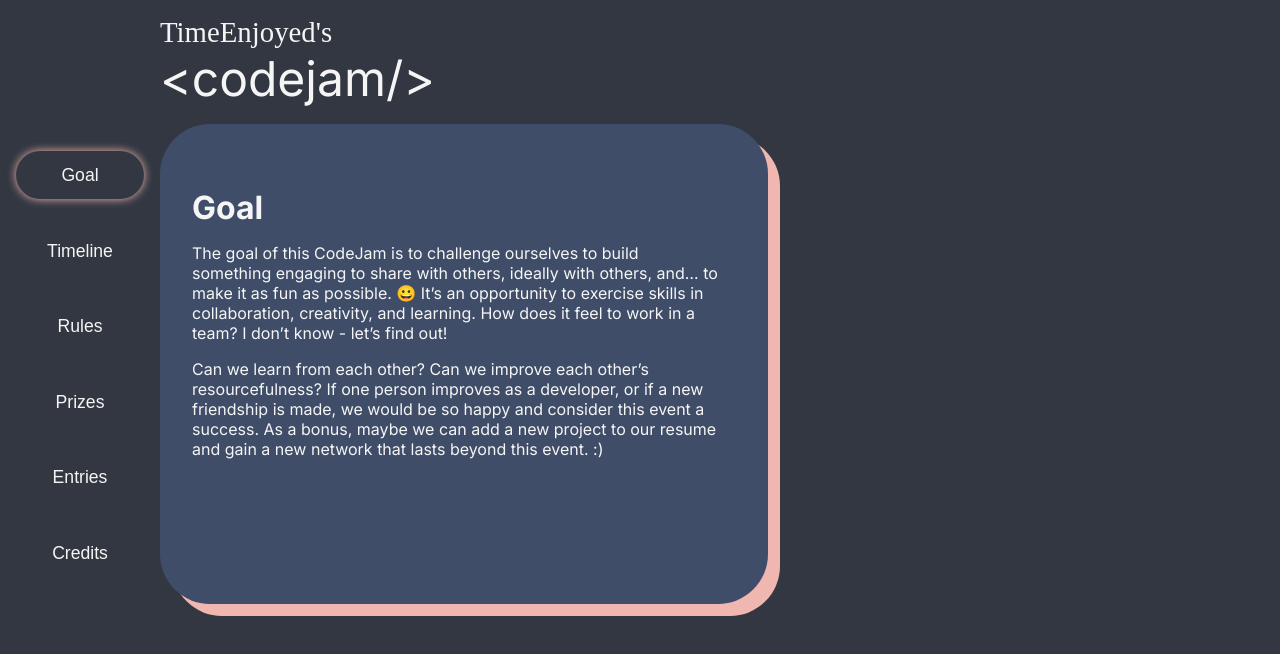
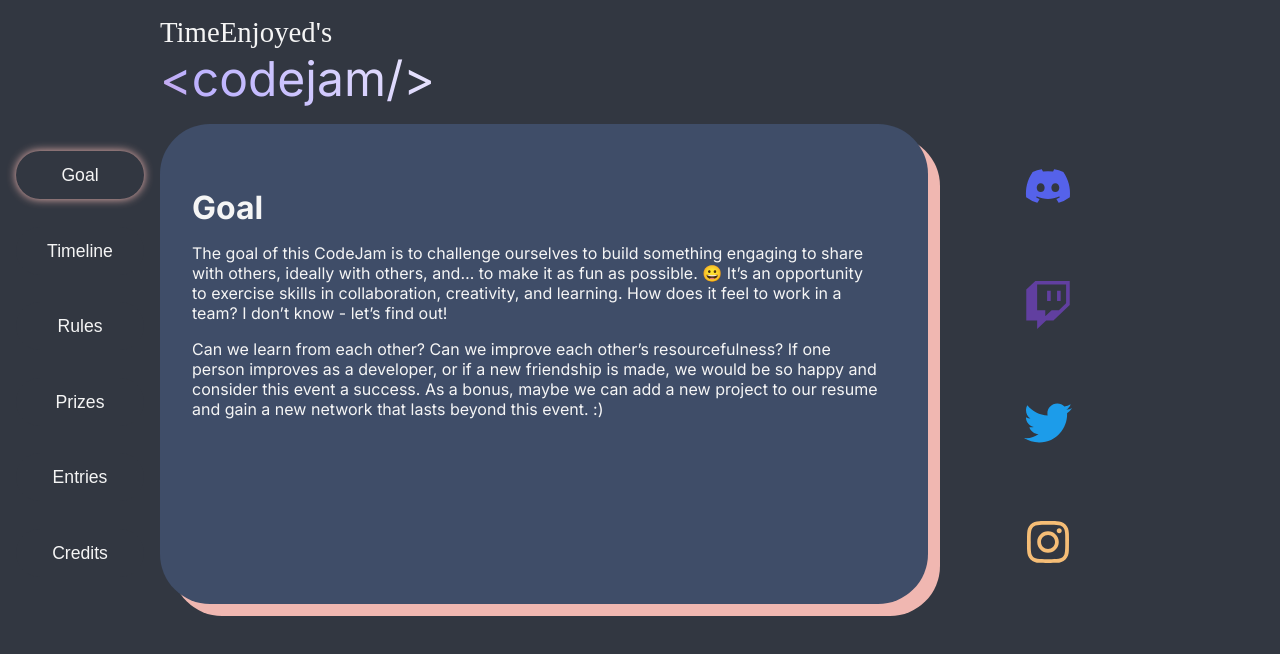
Before and after one commit to ezstarr/Codejam-Site, a Next.js app in the folder codejam-site/: page / in a window 1280 px wide. Shown: the top 654 px of the page. Built offline with nearby package versions, Linux system fonts and the light colour scheme; a web font is replaced by a local one.

Commit message:
Fix broken content, add some effects, add socials.

```diff
--- a/codejam-site/app/page.jsx
+++ b/codejam-site/app/page.jsx
@@ -1,10 +1,11 @@
 "use client";
-import Image from 'next/image'
 import styles from './page.module.css'
 import Head from "next/head";
 import {useState} from "react";
 import PinkStrong from "@/app/_components/pinkStrong";
 import UlC from "@/app/_components/ulC";
+import {FaTwitch, FaDiscord, FaTwitter, FaInstagram} from "react-icons/fa";
+import Link from "next/link";
 
 
 export default function Home() {
@@ -17,24 +18,35 @@ export default function Home() {
           <title>Code Jam</title>
       </Head>
 
+      {/* Container for everything (PARENT CONTAINER) */}
       <div className={styles.container}>
 
+          {/* Header Container */}
           <div className={styles.header}>
+              <div className={styles.headerLogo}>
                   <span className={styles.teHeader}>TimeEnjoyed's</span>
-              <span className={styles.cjHeader}>&lt;codejam/&gt;</span>
+                  <span className={`${styles.cjHeader} ${styles.rainbowText}`}>&lt;codejam/&gt;</span>
+              </div>
           </div>
 
+          {/* Container for all NavBar and Content */}
           <div className={styles.innerContainer}>
 
+              {/* MAIN NAVBAR CONTAINER E.G NavBar <- (Left of Content) */}
               <nav className={styles.navContainer}>
                   <button className={`${styles.navButton} ${page === 'goal' ? styles.navActive : ''}`} onClick={() => setPage('goal')}>Goal</button>
                   <button className={`${styles.navButton} ${page === 'timeline' ? styles.navActive: ''}`} onClick={() => setPage('timeline')}>Timeline</button>
                   <button className={`${styles.navButton} ${page === 'rules' ? styles.navActive: ''}`} onClick={() => setPage('rules')}>Rules</button>
                   <button className={`${styles.navButton} ${page === 'prizes' ? styles.navActive: ''}`} onClick={() => setPage('prizes')}>Prizes</button>
                   <button className={`${styles.navButton} ${page === 'entries' ? styles.navActive: ''}`} onClick={() => setPage('entries')}>Entries</button>
-                <button className={`${styles.navButton} ${page === 'credits' ? styles.navActive: ''}`} onClick={() => setPage('credits)')}>Credits</button>
+                  <button className={`${styles.navButton} ${page === 'credits' ? styles.navActive: ''}`} onClick={() => setPage('credits')}>Credits</button>
               </nav>
+
+              {/* MAIN CONTENT CONTAINER E.G -> Content (Right of NavBar) */}
               <div className={styles.contentContainer}>
+
+                  {/* GOAL PAGE */}
+
                   <div className={page === 'goal' ? styles.contentDiv: styles.hide}>
                       <div className={styles.innerContentDiv}>
                           <h1>Goal</h1>
@@ -44,6 +56,9 @@ export default function Home() {
                           <p>Can we learn from each other? Can we improve each other’s resourcefulness? If one person improves as a developer, or if a new friendship is made, we would be so happy and consider this event a success. As a bonus, maybe we can add a new project to our resume and gain a new network that lasts beyond this event. :)</p>
                       </div>
                   </div>
+
+                  {/* TIMELINE PAGE */}
+
                   <div className={page === 'timeline' ? styles.contentDiv: styles.hide}>
                       <div className={styles.innerContentDiv}>
                           <h1>Timeline</h1>
@@ -90,6 +105,9 @@ export default function Home() {
                           </div>
                       </div>
                   </div>
+
+
+                  {/* RULES PAGE */}
 
                   <div className={page === 'rules' ? styles.contentDiv: styles.hide}>
                       <div className={styles.innerContentDiv}>
@@ -153,18 +171,70 @@ export default function Home() {
                           </UlC>
                       </div>
                   </div>
+
+                  {/* PRIZES PAGE */}
+
                   <div className={page === 'prizes' ? styles.contentDiv: styles.hide}>
                       <div className={styles.innerContentDiv}>
                           <h1>Prizes</h1>
+                      </div>
+                  </div>
 
 
+                  {/* ENTRIES PAGE */}
+
+                  <div className={page === 'entries' ? styles.contentDiv: styles.hide}>
+                      <div className={styles.innerContentDiv}>
+                          <h1>Entries</h1>
                       </div>
+                  </div>
+
+
+                  {/* CREDITS PAGE */}
+
+                  <div className={page === 'credits' ? styles.contentDiv: styles.hide}>
+                      <div className={styles.innerContentDiv}>
+                          <h1>Credits</h1>
                       </div>
                   </div>
 
               </div>
+              {/* OUTSIDE CONTENT CONTAINER */}
+
+              {/* FOOTER SOCIALS */}
+              <div className={styles.footerSocialsContainer}>
+                  <Link href={'https://discord.gg/timeenjoyed'} target={"_blank"} className={styles.footerSocials}>
+                      <FaDiscord style={{color: "#5562EA"}} />
+                      <div className={styles.socialsPopover}>
+                          Discord
+                      </div>
+                  </Link>
+
+                  <Link href={'https://twitch.tv/timeenjoyed'} target={"_blank"} className={styles.footerSocials}>
+                      <FaTwitch style={{color: "#613FA0"}}/>
+                      <div className={styles.socialsPopover}>
+                          Twitch
+                      </div>
+                  </Link>
+
+                  <Link href={'https://twitter.com/TimeEnjoyed_'} target={"_blank"} className={styles.footerSocials}>
+                      <FaTwitter style={{color: "#1C9CEA"}}/>
+                      <div className={styles.socialsPopover}>
+                          Twitter
+                      </div>
+                  </Link>
+
+                  <Link href={'https://www.instagram.com/time.enjoyed/'} target={"_blank"} className={styles.footerSocials}>
+                      <FaInstagram style={{color: "#F5BD76"}}/>
+                      <div className={styles.socialsPopover}>
+                          Instagram
+                      </div>
+                  </Link>
               </div>
 
+          </div>
+          {/* OUTSIDE INNER CONTAINER */}
+      </div>
       </>
   )
 }
--- a/codejam-site/app/page.module.css
+++ b/codejam-site/app/page.module.css
@@ -5,10 +5,16 @@
 }
 .header {
     display: flex;
-    flex-direction: column;
+    flex-direction: row;
     margin-left: var(--nav-alignment);
     padding: 1rem 0;
 }
+
+.headerLogo {
+    display: flex;
+    flex-direction: column;
+}
+
 .teHeader {
     font-size: 1.8rem;
     font-family: var(--cursive-font);
@@ -57,6 +63,7 @@
     height: 100%;
     border-radius: 50px;
     filter: drop-shadow(12px 12px 0px #f0b7b1);
+    min-width: 100%;
 }
 .h1 {
     color: var(--accent-color);
@@ -65,8 +72,6 @@
     padding: 2rem 1rem 2rem 0;;
     display: flex;
     flex-direction: column;
-    transition: opacity 1s 0ms;
-    opacity: 1;
     height: 100%;
 }
 .innerContentDiv {
@@ -75,12 +80,74 @@
     gap: 1rem;
     flex-direction: column;
     height: 100%;
-    scrollbar-width: 2px;
-    overflow-y: scroll;
+    scrollbar-width: thin;
+    overflow-y: auto;
     scrollbar-color: var(--accent-color) var(--primary-background)
 }
 .hide {
+    display: none;
+}
+
+.footerSocialsContainer {
+    display: flex;
+    flex-direction: column;
+    margin-left: 4rem;
+    justify-content: space-evenly;
+}
+
+.footerSocials {
+    display: flex;
+    padding: 2rem;
+}
+
+.footerSocialsContainer > a > svg {
+    font-size: 3rem;
+}
+
+.footerSocials:hover .socialsPopover {
+    z-index: 1;
+    opacity: 1;
+    visibility: visible;
+    transition: all 0.5s cubic-bezier(0.75, -0.02, 0.2, 0.97);
+    cursor: pointer;
+}
+
+.socialsPopover {
+    display: flex;
+    opacity: 0;
     visibility: hidden;
-    position: fixed;
-    opacity: 0;
+    background-color: var(--secondary-background);
+    color: var(--primary-color);
+    font-size: small;
+    font-weight: bold;
+    padding: 0.5rem;
+    border-radius: 5px;
+    align-items: center;
+    margin-left: 0.5rem;
 }
+
+.footerSocialsContainer > a {
+    text-decoration: none;
+}
+
+.rainbowText {
+    background-image: repeating-linear-gradient(45deg, #CC99C9, #9EC1CF, #9EE09E, #FDFD97, #FEB144, #FF6663, #BDB2FF, #FFFFFB);
+    text-align: center;
+    background-size: 800% 800%;
+    -webkit-background-clip: text;
+    -webkit-text-fill-color: transparent;
+    animation: rainbow 12s ease infinite;
+}
+
+
+@keyframes rainbow {
+    0% {
+        background-position: 0 50%;
+    }
+    50% {
+        background-position: 100% 25%;
+    }
+    100% {
+        background-position: 0 50%;
+    }
+}
```
Lines whose indentation alone changed are shown as unchanged.
